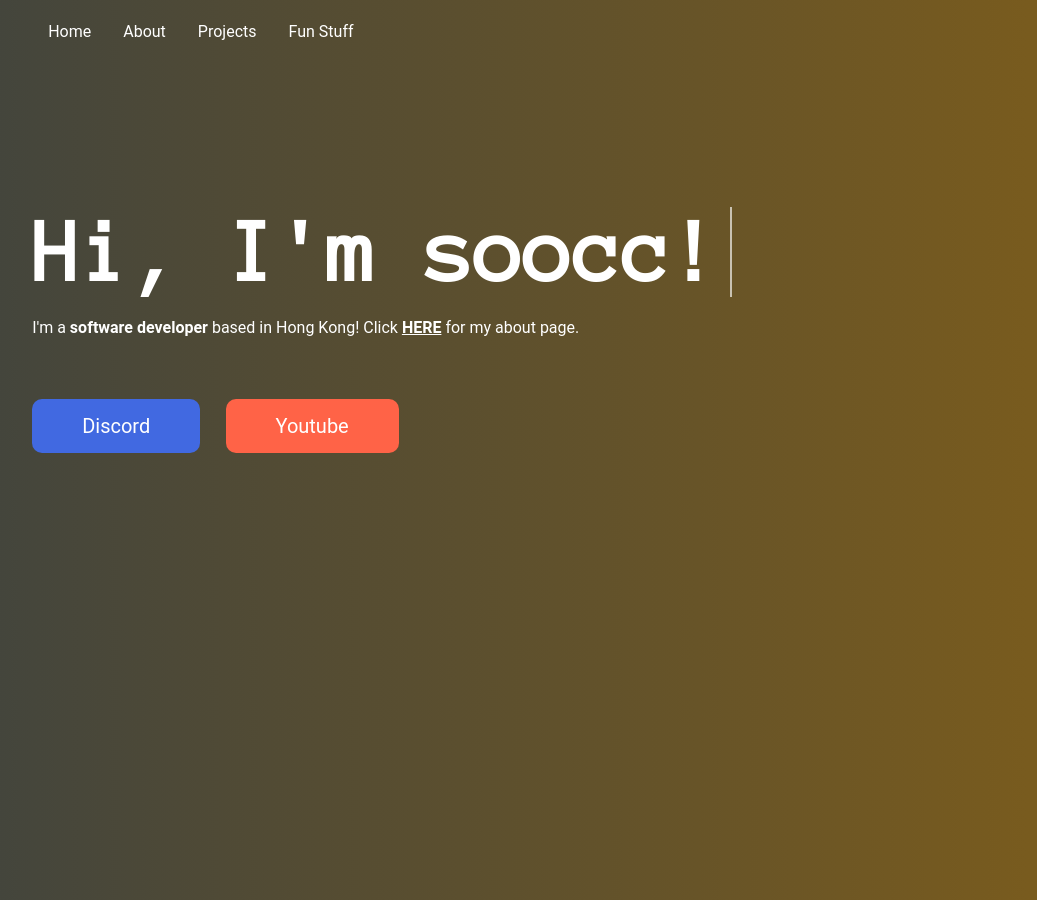
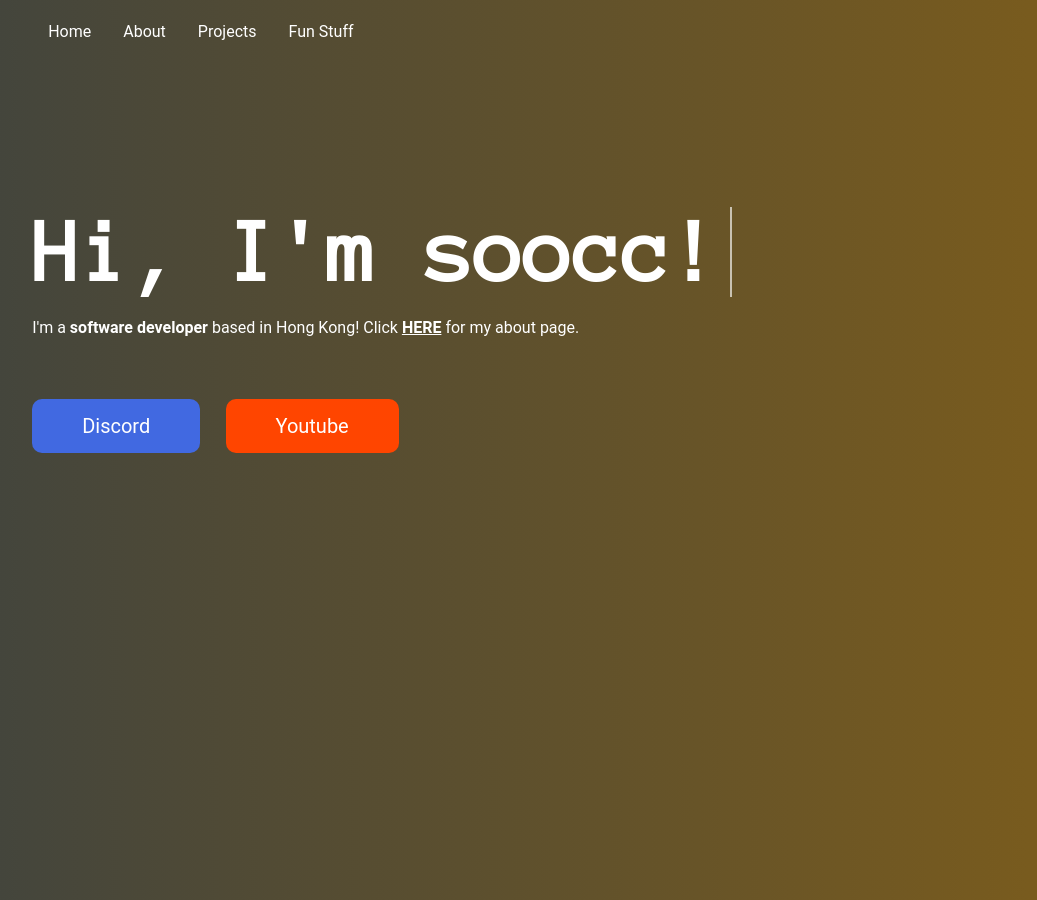
Before and after one commit to soocc/sooccsocks2, a Jekyll site: the page built from index.html, in a window 1280 px wide. Shown: the whole page, without its empty margins (39-1076 px from the left). Built offline with Jekyll 4.4.1, drawn with Linux system fonts in a browser that asks for light colours; some web fonts are replaced.

Commit message:
Update index.html

```diff
--- a/index.html
+++ b/index.html
@@ -72,7 +72,7 @@ layout: default
 
       #youtube-btn {
         margin-left: 2%;
-        background-color: tomato;
+        background-color: orangered;
         color: white;
       }
     </style>
```
